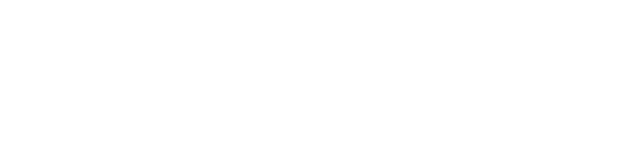
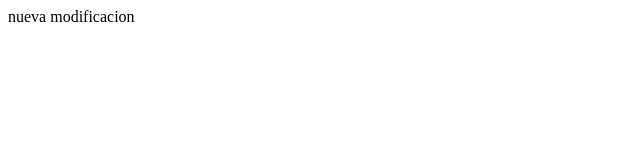
Before and after one commit to cheruruesjas/AprendiengoGit, a plain HTML site: page index.html in a window 1280 px wide. Shown: the whole page, without its empty margins (0-640 px from the left). Drawn offline with Linux system fonts and the light colour scheme.

Commit message:
nuevo agregado

```diff
--- a/index.html
+++ b/index.html
@@ -7,7 +7,7 @@
     <title>Practicando con git</title>
 </head>
 <body>
-
+    nueva modificacion
 
 </body>
 </html>
```
